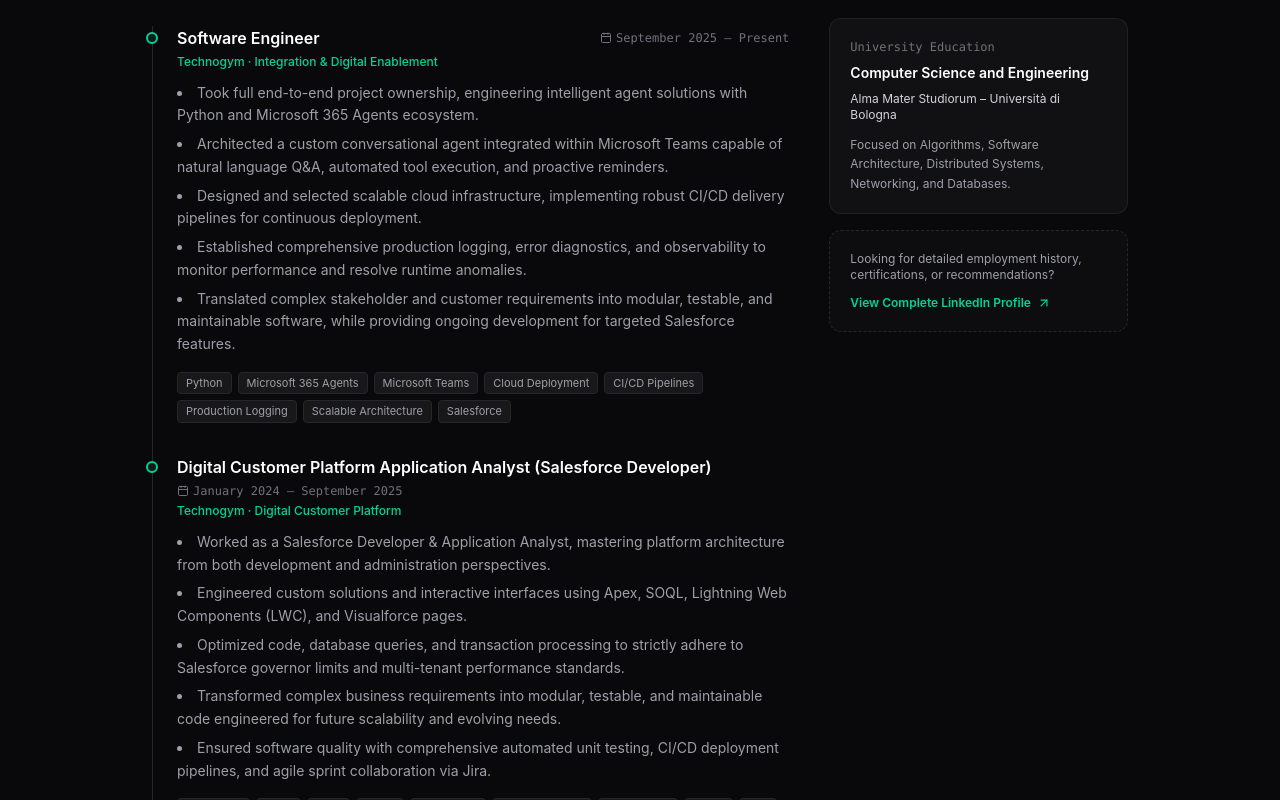
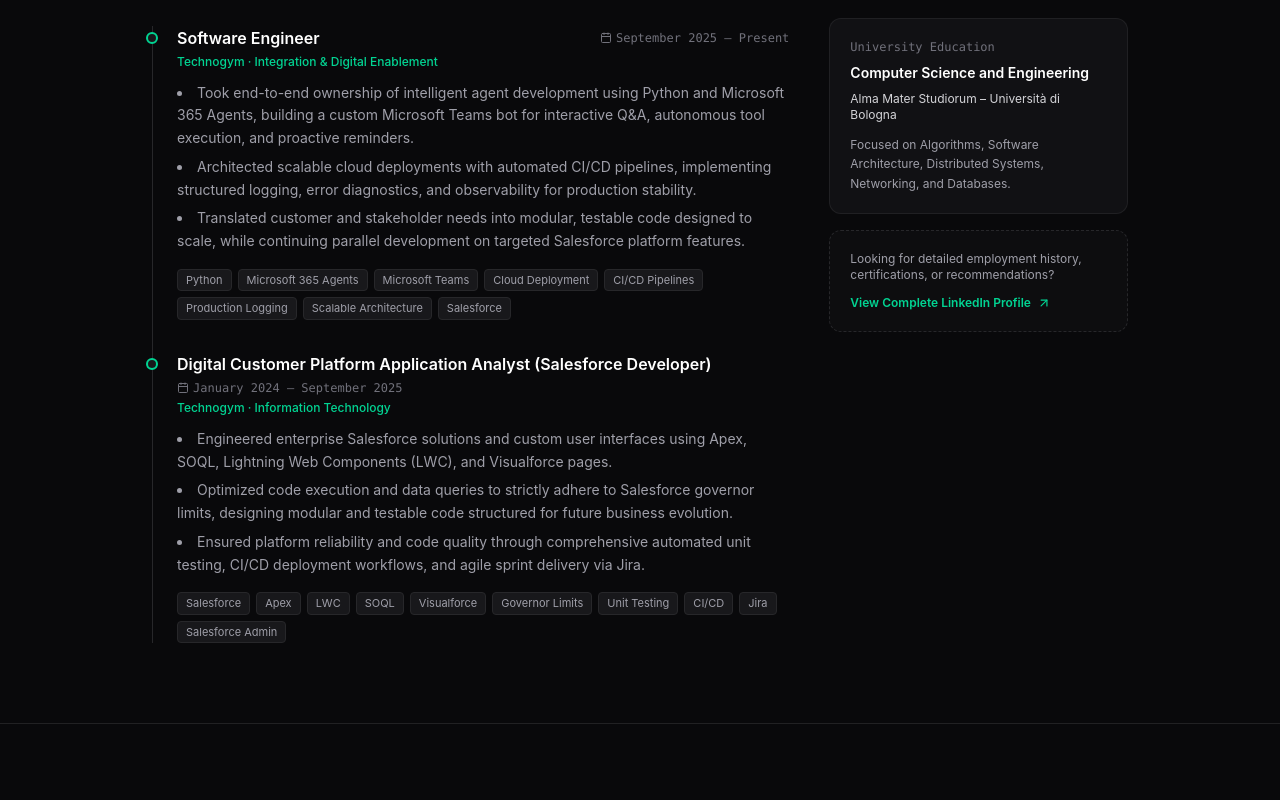
Before and after one commit to AndreaZavatta/AndreaZavatta.github.io, a React (Vite) app: page / in a window 1280 px wide. Shown: the part 1920-2720 px from the top of the page. Built offline with nearby package versions, Linux system fonts and the light colour scheme.

Commit message:
Condense experiences to 3 bullet points each and update first experience team to Information Technology

```diff
--- a/src/components/Experience.tsx
+++ b/src/components/Experience.tsx
@@ -8,11 +8,9 @@
       role: 'Software Engineer',
       company: 'Technogym · Integration & Digital Enablement',
       description: [
-        'Took full end-to-end project ownership, engineering intelligent agent solutions with Python and Microsoft 365 Agents ecosystem.',
-        'Architected a custom conversational agent integrated within Microsoft Teams capable of natural language Q&A, automated tool execution, and proactive reminders.',
-        'Designed and selected scalable cloud infrastructure, implementing robust CI/CD delivery pipelines for continuous deployment.',
-        'Established comprehensive production logging, error diagnostics, and observability to monitor performance and resolve runtime anomalies.',
-        'Translated complex stakeholder and customer requirements into modular, testable, and maintainable software, while providing ongoing development for targeted Salesforce features.',
+        'Took end-to-end ownership of intelligent agent development using Python and Microsoft 365 Agents, building a custom Microsoft Teams bot for interactive Q&A, autonomous tool execution, and proactive reminders.',
+        'Architected scalable cloud deployments with automated CI/CD pipelines, implementing structured logging, error diagnostics, and observability for production stability.',
+        'Translated customer and stakeholder needs into modular, testable code designed to scale, while continuing parallel development on targeted Salesforce platform features.',
       ],
       skills: [
         'Python',
@@ -28,13 +26,11 @@
     {
       period: 'January 2024 — September 2025',
       role: 'Digital Customer Platform Application Analyst (Salesforce Developer)',
-      company: 'Technogym · Digital Customer Platform',
+      company: 'Technogym · Information Technology',
       description: [
-        'Worked as a Salesforce Developer & Application Analyst, mastering platform architecture from both development and administration perspectives.',
-        'Engineered custom solutions and interactive interfaces using Apex, SOQL, Lightning Web Components (LWC), and Visualforce pages.',
-        'Optimized code, database queries, and transaction processing to strictly adhere to Salesforce governor limits and multi-tenant performance standards.',
-        'Transformed complex business requirements into modular, testable, and maintainable code engineered for future scalability and evolving needs.',
-        'Ensured software quality with comprehensive automated unit testing, CI/CD deployment pipelines, and agile sprint collaboration via Jira.',
+        'Engineered enterprise Salesforce solutions and custom user interfaces using Apex, SOQL, Lightning Web Components (LWC), and Visualforce pages.',
+        'Optimized code execution and data queries to strictly adhere to Salesforce governor limits, designing modular and testable code structured for future business evolution.',
+        'Ensured platform reliability and code quality through comprehensive automated unit testing, CI/CD deployment workflows, and agile sprint delivery via Jira.',
       ],
       skills: [
         'Salesforce',
```
